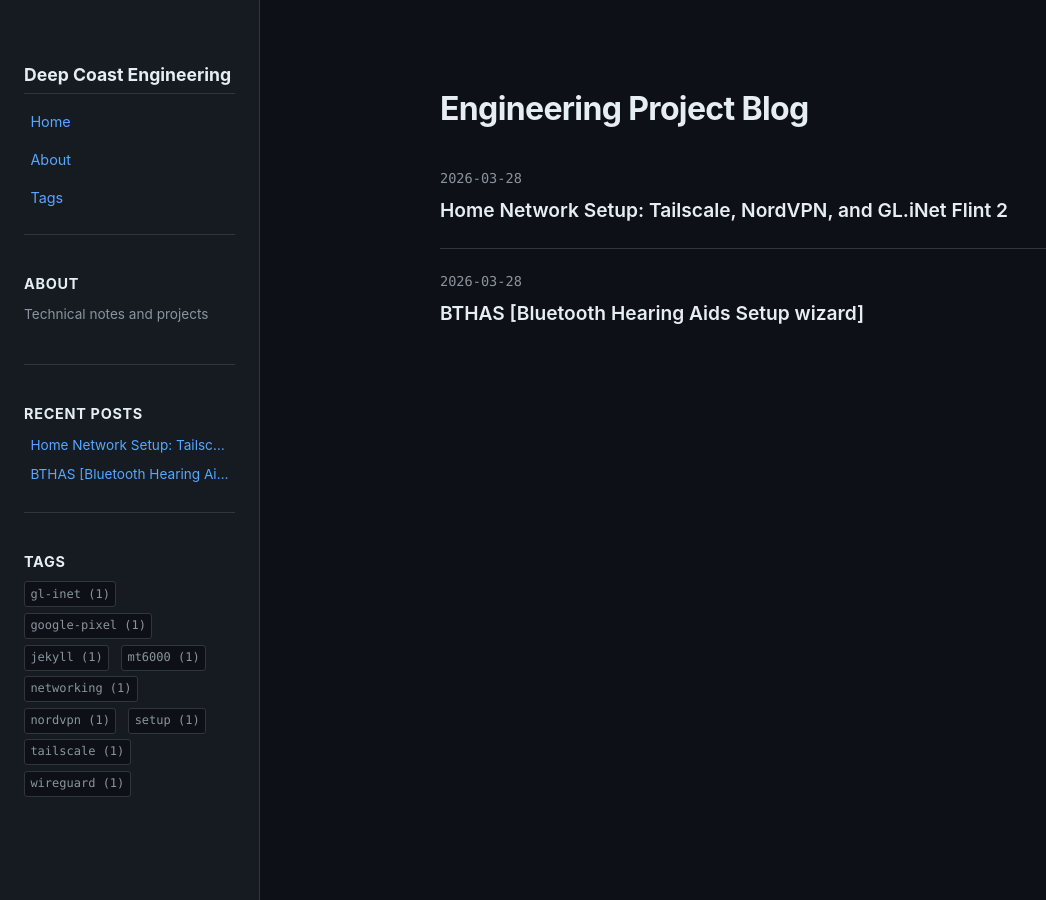
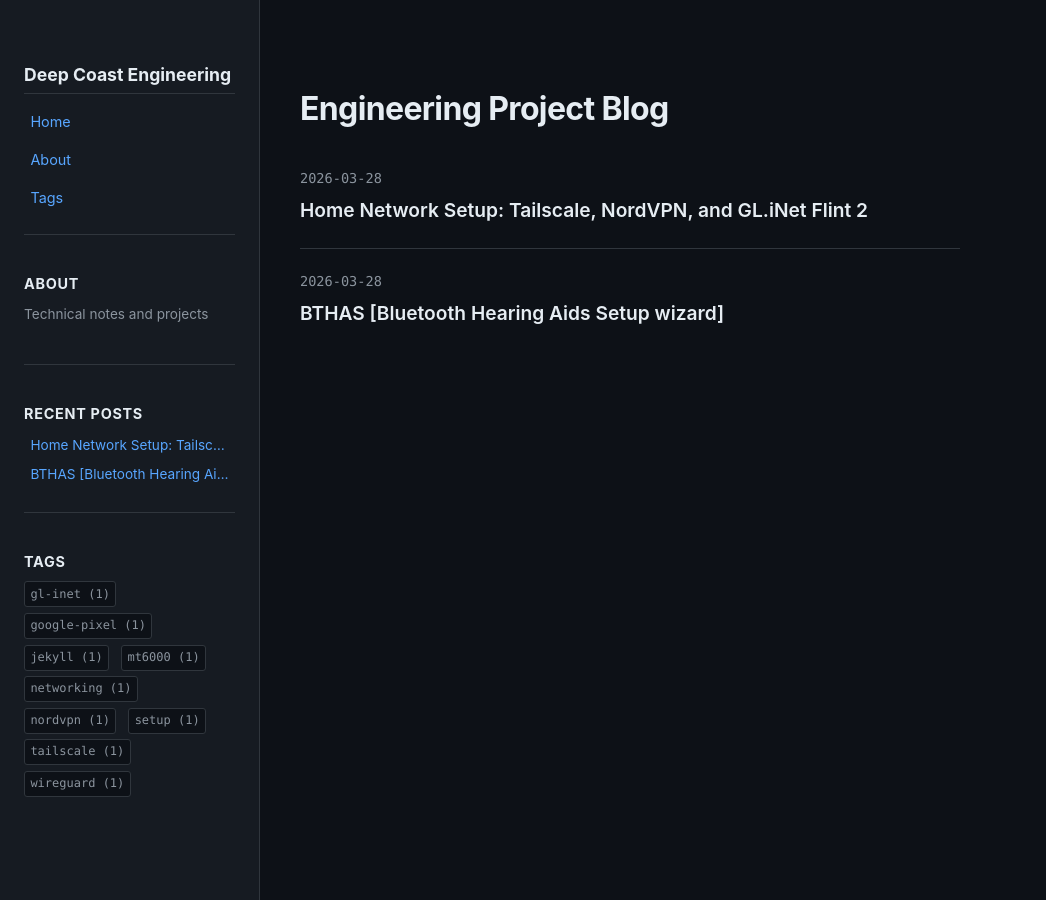
Before and after one commit to deep-coast-eng/deep-coast-eng.github.io, a Jekyll site: the page built from index.html, in a window 1280 px wide and 900 px high. Shown: the whole window, without its empty margins (0-1046 px from the left). Built offline with Jekyll 4.4.1, drawn with Linux system fonts in a browser that asks for light colours.

Commit message:
Update style.css

```diff
--- a/assets/css/style.css
+++ b/assets/css/style.css
@@ -1,15 +1,4 @@
 /* assets/css/style.css */
-
-/* --- Reset --- */
-*, *::before, *::after {
-  margin: 0;
-  padding: 0;
-  box-sizing: border-box;
-}
-
-/* --- Base --- */
-:root {
-  --bg: #0d1117;/* assets/css/style.css */
 
 /* --- Reset --- */
 *, *::before, *::after {
@@ -174,8 +163,18 @@
 main {
   flex: 1;
   max-width: 740px;
-  margin: 0 auto;
   padding: 3rem 2.5rem;
+}
+
+.site-wrapper {
+  display: flex;
+  min-height: 100vh;
+}
+
+.main-wrapper {
+  flex: 1;
+  display: flex;
+  justify-content: center;
 }
 
 footer {
@@ -437,296 +436,3 @@
   h1 { font-size: 1.5rem; }
   body { font-size: 15px; }
 }
-  --bg-secondary: #161b22;
-  --text: #c9d1d9;
-  --text-muted: #8b949e;
-  --accent: #58a6ff;
-  --border: #30363d;
-  --code-bg: #1a1f27;
-  --font-mono: "JetBrains Mono", "Fira Code", "Consolas", monospace;
-  --font-sans: -apple-system, "Segoe UI", Helvetica, Arial, sans-serif;
-  --sidebar-width: 260px;
-}
-
-body {
-  font-family: var(--font-sans);
-  font-size: 16px;
-  line-height: 1.7;
-  color: var(--text);
-  background: var(--bg);
-}
-
-a {
-  color: var(--accent);
-  text-decoration: none;
-}
-
-a:hover {
-  text-decoration: underline;
-}
-
-/* --- Layout --- */
-.site-wrapper {
-  display: flex;
-  min-height: 100vh;
-}
-
-/* --- Sidebar --- */
-.sidebar {
-  width: var(--sidebar-width);
-  flex-shrink: 0;
-  background: var(--bg-secondary);
-  border-right: 1px solid var(--border);
-  padding: 1.5rem;
-  position: sticky;
-  top: 0;
-  height: 100vh;
-  overflow-y: auto;
-}
-
-.sidebar-section {
-  padding-bottom: 1.25rem;
-  margin-bottom: 1.25rem;
-  border-bottom: 1px solid var(--border);
-}
-
-.sidebar-section:last-child {
-  border-bottom: none;
-  margin-bottom: 0;
-  padding-bottom: 0;
-}
-
-.sidebar h2 {
-  color: #e6edf3;
-  font-size: 1.1rem;
-  margin-bottom: 0.75rem;
-}
-
-.sidebar h3 {
-  color: #e6edf3;
-  font-size: 0.9rem;
-  text-transform: uppercase;
-  letter-spacing: 0.05em;
-  margin-bottom: 0.6rem;
-}
-
-.sidebar nav {
-  display: flex;
-  flex-direction: column;
-  gap: 0.35rem;
-}
-
-.sidebar nav a {
-  font-size: 0.9rem;
-}
-
-.sidebar p {
-  font-size: 0.85rem;
-  color: var(--text-muted);
-  line-height: 1.5;
-}
-
-.sidebar-posts {
-  list-style: none;
-}
-
-.sidebar-posts li {
-  margin-bottom: 0.35rem;
-}
-
-.sidebar-posts a {
-  font-size: 0.85rem;
-  line-height: 1.4;
-  display: block;
-  white-space: nowrap;
-  overflow: hidden;
-  text-overflow: ellipsis;
-}
-
-.tag-cloud {
-  display: flex;
-  flex-wrap: wrap;
-  gap: 0.35rem;
-}
-
-.tag-cloud .tag {
-  display: inline-block;
-  background: var(--bg);
-  border: 1px solid var(--border);
-  border-radius: 3px;
-  padding: 0.1em 0.45em;
-  font-size: 0.75rem;
-  font-family: var(--font-mono);
-  color: var(--text-muted);
-}
-
-.tag-cloud .tag:hover {
-  color: var(--accent);
-  border-color: var(--accent);
-  text-decoration: none;
-}
-
-/* --- Main content --- */
-main {
-  flex: 1;
-  max-width: 740px;
-  padding: 2rem 2.5rem;
-}
-
-footer {
-  border-top: 1px solid var(--border);
-  padding: 1.5rem;
-  text-align: center;
-  color: var(--text-muted);
-  font-size: 0.85rem;
-}
-
-/* --- Typography --- */
-h1, h2, h3, h4 {
-  color: #e6edf3;
-  margin-top: 2rem;
-  margin-bottom: 0.75rem;
-  line-height: 1.3;
-}
-
-h1 { font-size: 1.8rem; }
-h2 { font-size: 1.4rem; }
-h3 { font-size: 1.15rem; }
-
-p {
-  margin-bottom: 1rem;
-}
-
-/* --- Code --- */
-code {
-  font-family: var(--font-mono);
-  font-size: 0.9em;
-  background: var(--code-bg);
-  padding: 0.15em 0.4em;
-  border-radius: 4px;
-}
-
-pre {
-  background: var(--code-bg);
-  border: 1px solid var(--border);
-  border-radius: 6px;
-  padding: 1rem;
-  overflow-x: auto;
-  margin-bottom: 1.5rem;
-}
-
-pre code {
-  background: none;
-  padding: 0;
-  font-size: 0.85rem;
-  line-height: 1.6;
-}
-
-/* --- Post list (index page) --- */
-.post-list {
-  list-style: none;
-}
-
-.post-list li {
-  padding: 1rem 0;
-  border-bottom: 1px solid var(--border);
-}
-
-.post-list li:last-child {
-  border-bottom: none;
-}
-
-.post-list time {
-  display: block;
-  color: var(--text-muted);
-  font-size: 0.85rem;
-  font-family: var(--font-mono);
-}
-
-.post-list a {
-  font-size: 1.15rem;
-  font-weight: 600;
-}
-
-/* --- Post page --- */
-article time {
-  display: block;
-  color: var(--text-muted);
-  font-family: var(--font-mono);
-  font-size: 0.85rem;
-  margin-bottom: 0.5rem;
-}
-
-article h1 {
-  margin-top: 0;
-}
-
-.tags {
-  margin-bottom: 2rem;
-}
-
-.tag {
-  display: inline-block;
-  background: var(--bg-secondary);
-  border: 1px solid var(--border);
-  border-radius: 3px;
-  padding: 0.1em 0.5em;
-  font-size: 0.8rem;
-  font-family: var(--font-mono);
-  color: var(--text-muted);
-  margin-right: 0.4rem;
-}
-
-/* --- Images --- */
-img {
-  max-width: 100%;
-  border-radius: 6px;
-}
-
-/* --- Blockquote --- */
-blockquote {
-  border-left: 3px solid var(--accent);
-  padding-left: 1rem;
-  color: var(--text-muted);
-  margin: 1.5rem 0;
-}
-
-/* --- Tables --- */
-table {
-  width: 100%;
-  border-collapse: collapse;
-  margin-bottom: 1.5rem;
-}
-
-th, td {
-  text-align: left;
-  padding: 0.5rem 0.75rem;
-  border: 1px solid var(--border);
-}
-
-th {
-  background: var(--bg-secondary);
-  font-weight: 600;
-}
-
-/* --- Responsive --- */
-@media (max-width: 768px) {
-  .site-wrapper {
-    flex-direction: column;
-  }
-
-  .sidebar {
-    width: 100%;
-    height: auto;
-    position: static;
-    border-right: none;
-    border-bottom: 1px solid var(--border);
-  }
-
-  main {
-    padding: 1.5rem;
-  }
-
-  h1 { font-size: 1.5rem; }
-  body { font-size: 15px; }
-}
```
